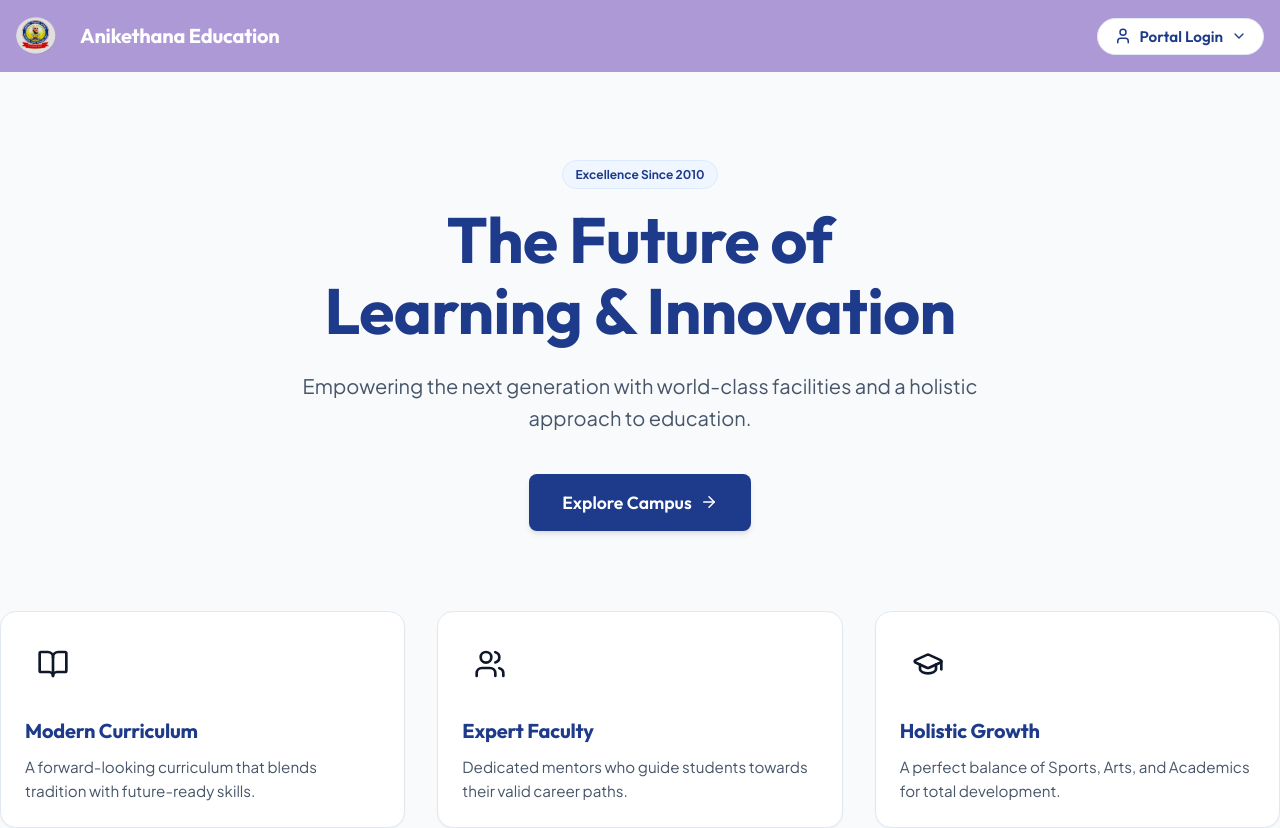
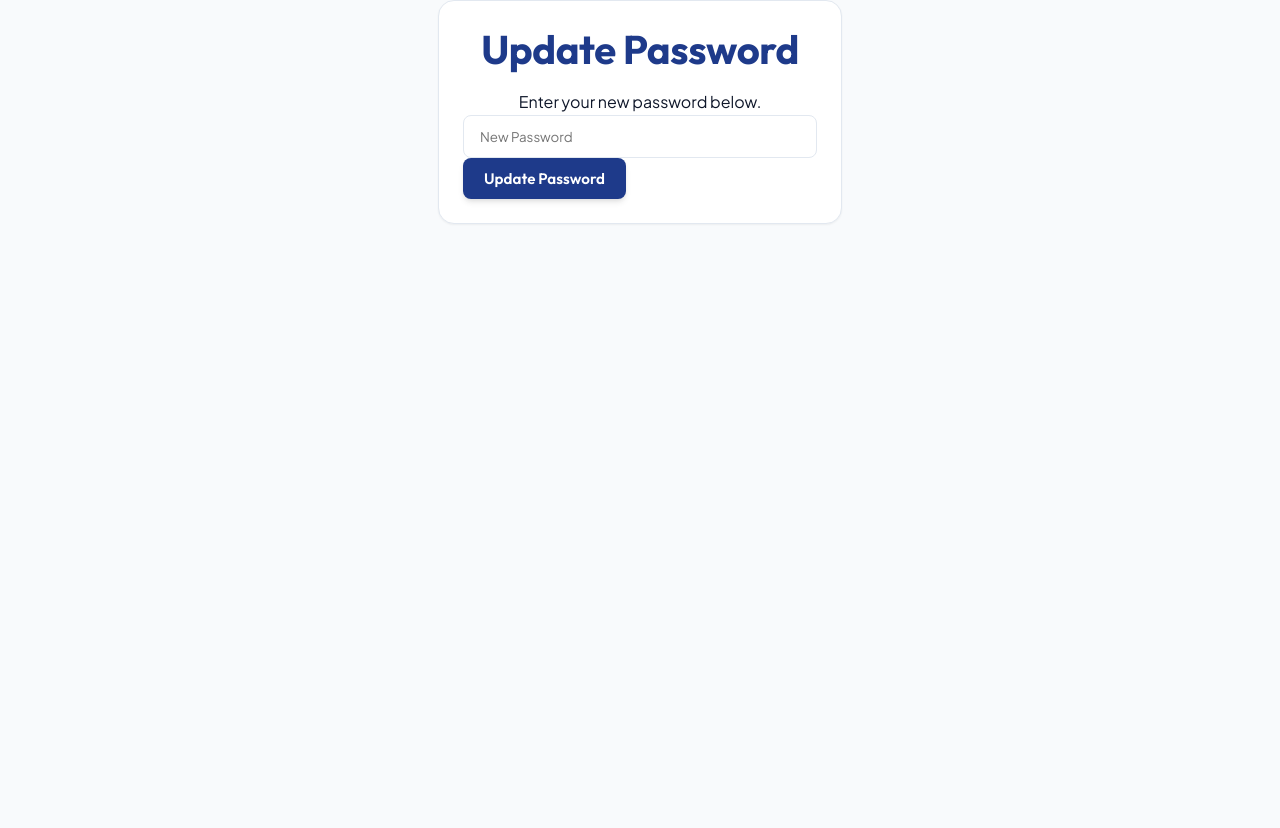
Before and after one commit to dhanushmr0211/school-erp, a React (Vite) app in the folder frontend/: page /update-password in a window 1280 px wide. Before the commit this address led to /. Shown: the top 828 px of the page. After the commit the page ends 800 px from the top, so only its background shows below. Built offline with nearby package versions, Linux system fonts and the light colour scheme.

Commit message:
password updation feature

```diff
--- a/frontend/src/App.jsx
+++ b/frontend/src/App.jsx
@@ -5,6 +5,7 @@ import { AuthProvider } from "./context/AuthContext";
 
 import LandingPage from "./pages/LandingPage";
 import Login from "./pages/Login";
+import UpdatePassword from "./pages/UpdatePassword";
 import DashboardLayout from "./layouts/DashboardLayout";
 import ProtectedRoute from "./components/ProtectedRoute";
 
@@ -34,6 +35,7 @@ export default function App() {
           <Routes>
             <Route path="/" element={<LandingPage />} />
             <Route path="/login" element={<Login />} />
+            <Route path="/update-password" element={<UpdatePassword />} />
 
             <Route element={<DashboardLayout />}>
 
--- /dev/null
+++ b/frontend/src/pages/UpdatePassword.jsx
@@ -0,0 +1,65 @@
+
+import { useState, useEffect } from "react";
+import { supabase } from "../services/supabaseClient";
+import { useNavigate, useLocation } from "react-router-dom";
+
+export default function UpdatePassword() {
+    const [password, setPassword] = useState("");
+    const [loading, setLoading] = useState(false);
+    const navigate = useNavigate();
+    const location = useLocation();
+
+    useEffect(() => {
+        // Supabase handles the session recovery via the hash fragment automatically
+        // But we can check if we have a session just to be sure, or rely on the fact that
+        // if the user lands here via email link, Supabase client should pick it up.
+
+        // Actually, for PKCE flow (default in newer supabase), it might just set the session.
+        // We'll trust the process.
+    }, []);
+
+    const handleUpdate = async (e) => {
+        e.preventDefault();
+        setLoading(true);
+
+        const { error } = await supabase.auth.updateUser({
+            password: password,
+        });
+
+        if (error) {
+            alert("Error updating password: " + error.message);
+        } else {
+            alert("Password updated successfully!");
+            navigate("/login");
+        }
+        setLoading(false);
+    };
+
+    return (
+        <div className="min-h-screen flex items-center justify-center p-4">
+            <form onSubmit={handleUpdate} className="card w-96 space-y-4">
+                <h1 className="text-xl font-bold text-center mb-md">Update Password</h1>
+                <p className="text-center text-sm text-gray-400 mb-4">
+                    Enter your new password below.
+                </p>
+
+                <input
+                    type="password"
+                    placeholder="New Password"
+                    value={password}
+                    onChange={(e) => setPassword(e.target.value)}
+                    required
+                    minLength={6}
+                />
+
+                <button
+                    type="submit"
+                    disabled={loading}
+                    className="btn btn-primary w-full"
+                >
+                    {loading ? "Updating..." : "Update Password"}
+                </button>
+            </form>
+        </div>
+    );
+}
```
